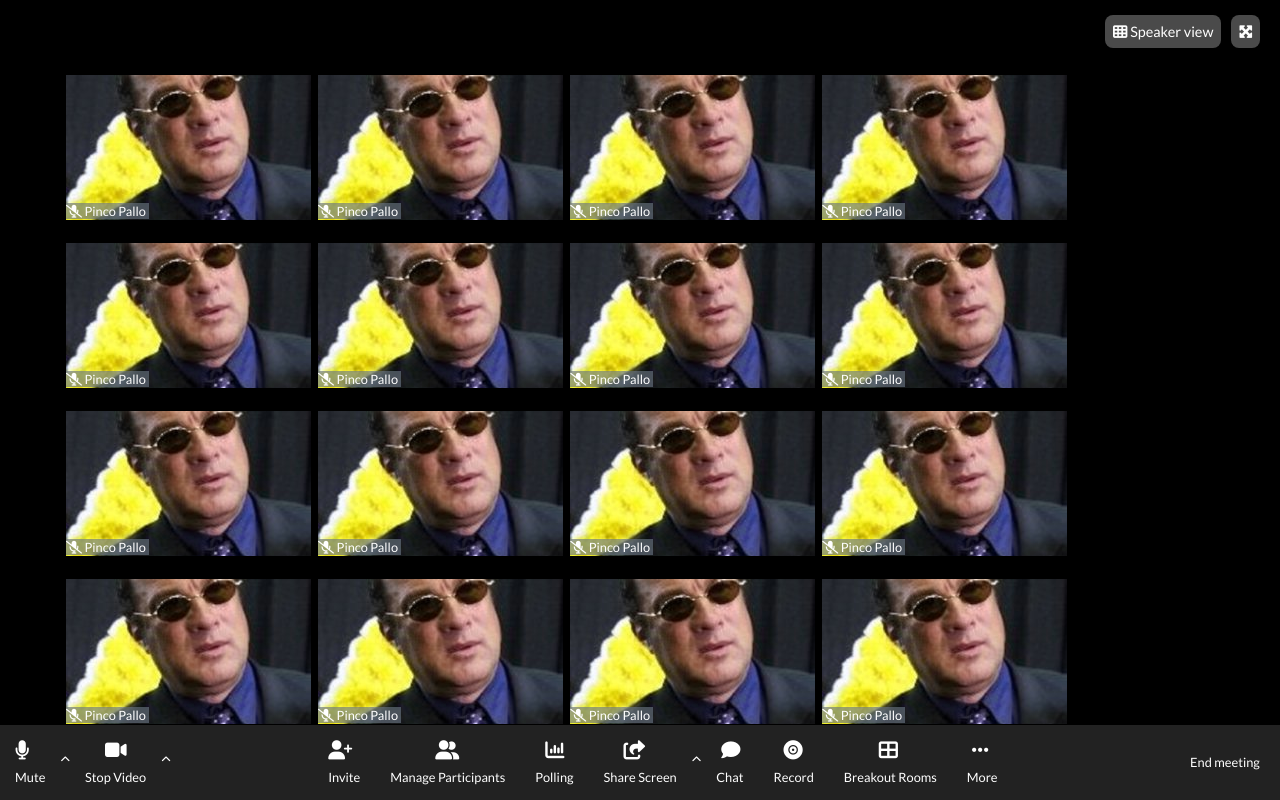
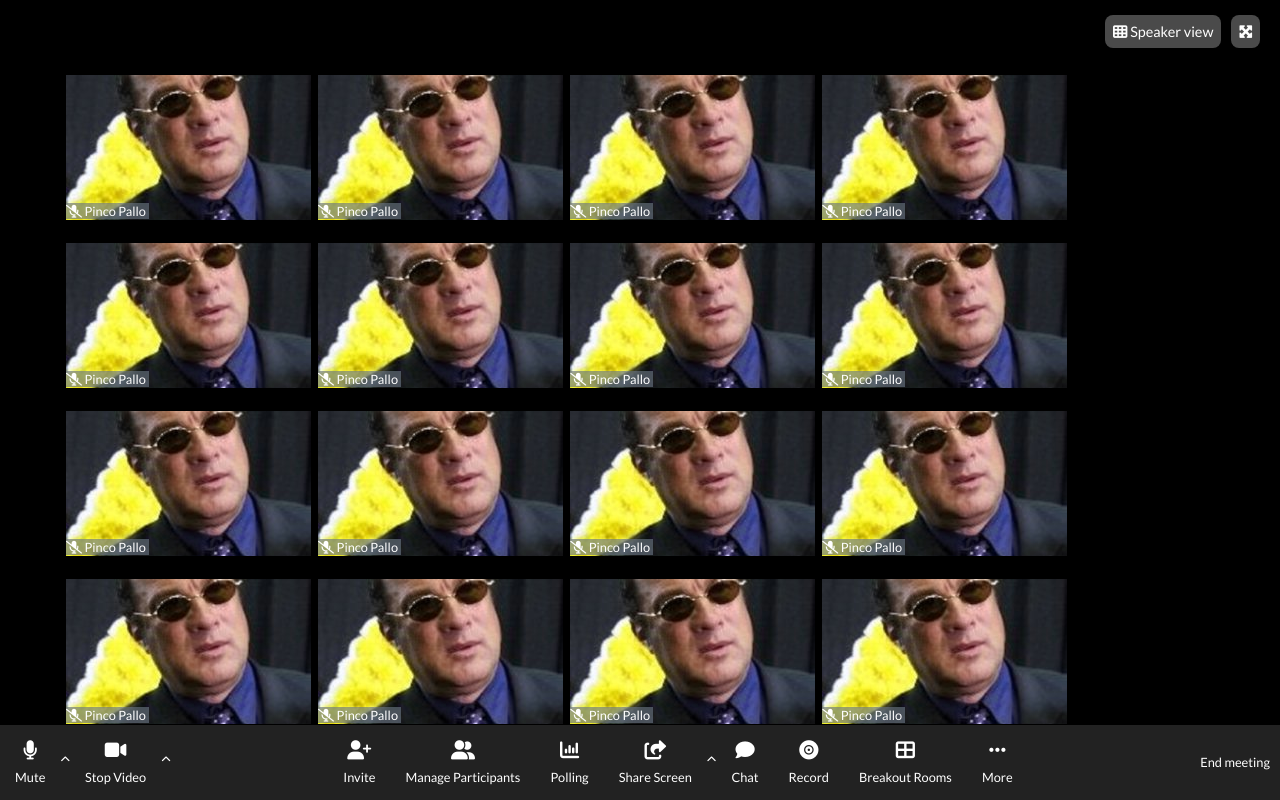
Before and after one commit to LucaFabbozzo/html-css-zoom, a plain HTML site: page index.html in a window 1280 px wide. Drawn offline with Linux system fonts and the light colour scheme.

Commit message:
correction into footer

```diff
--- a/css/style.css
+++ b/css/style.css
@@ -92,14 +92,13 @@ footer {
   background-color: #222222;
   justify-content: space-between;
   align-items: center;
-  position: absolute;
-  bottom: 0;
-  left: 0;
-  right: 0;
 }
 
 footer .icons {
   cursor: pointer;
+  display: flex;
+  flex-direction: column;
+  align-items: center;
 }
 
 footer span {
@@ -127,55 +126,14 @@ footer .fa-solid {
   margin: 0 15px;
 }
 
-.icons.stop i {
-  position: relative;
-  left: 20px;
-}
-
-.icons.manage i {
-  position: relative;
-  left: 45px;
-}
-
-.icons.polling i {
-  position: relative;
-  left: 10px;
-}
-
-.icons.share i {
-  position: relative;
-  left: 20px;
-}
-
-
-.icons.chat i {
-  position: relative;
-  left: 5px;
-}
-
-.icons.record i {
-  position: relative;
-  left: 10px;
-}
-
-.icons.breakout i {
-  position: relative;
-  left: 35px;
-}
-
-.icons.more i {
-  position: relative;
-  left: 5px;
-}
 
 footer .right .end {
   cursor: pointer;
   display: inline-block;
-  height: 75px;
-  width: 110px;
+  height: 100%;
   line-height: 75px;
   text-align: center;
-  margin-right: 0;
+  margin-right: 10px;
 }
 
 
```
Also changed, not shown: 1 other file.
